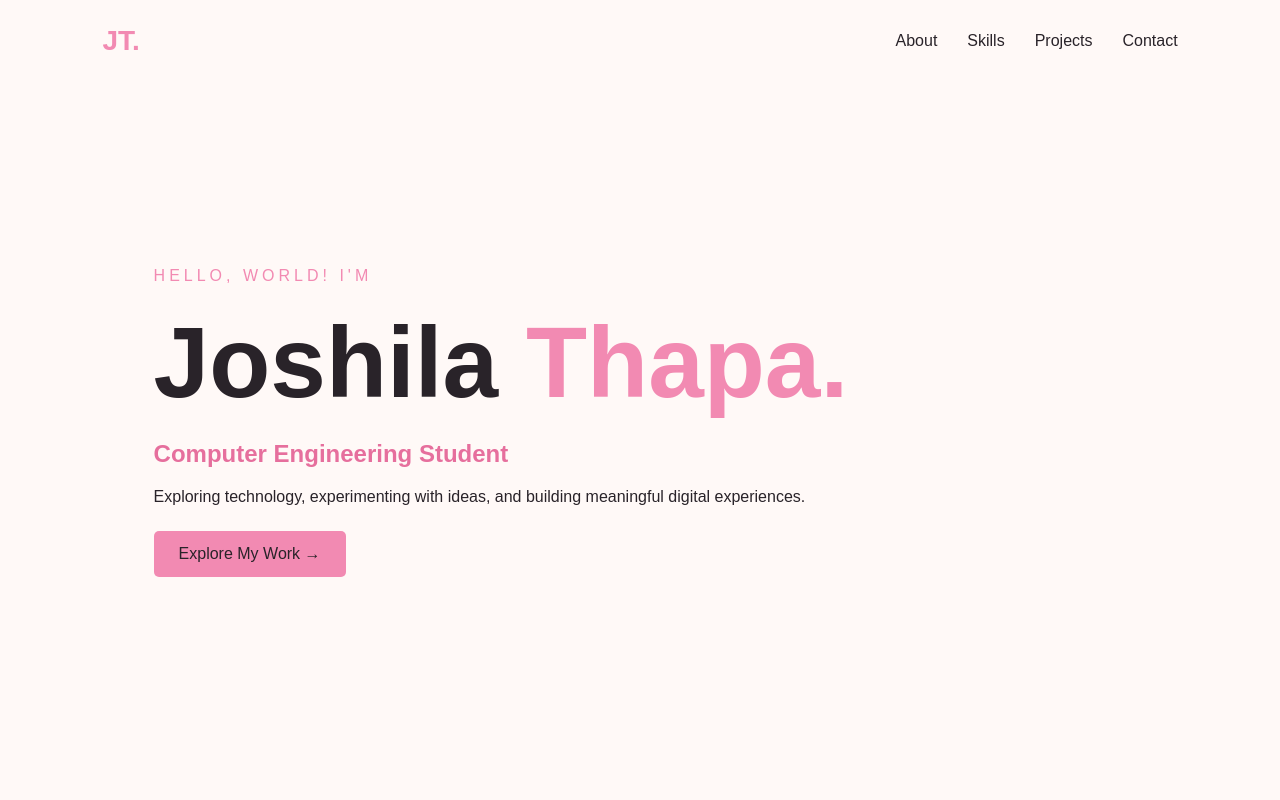
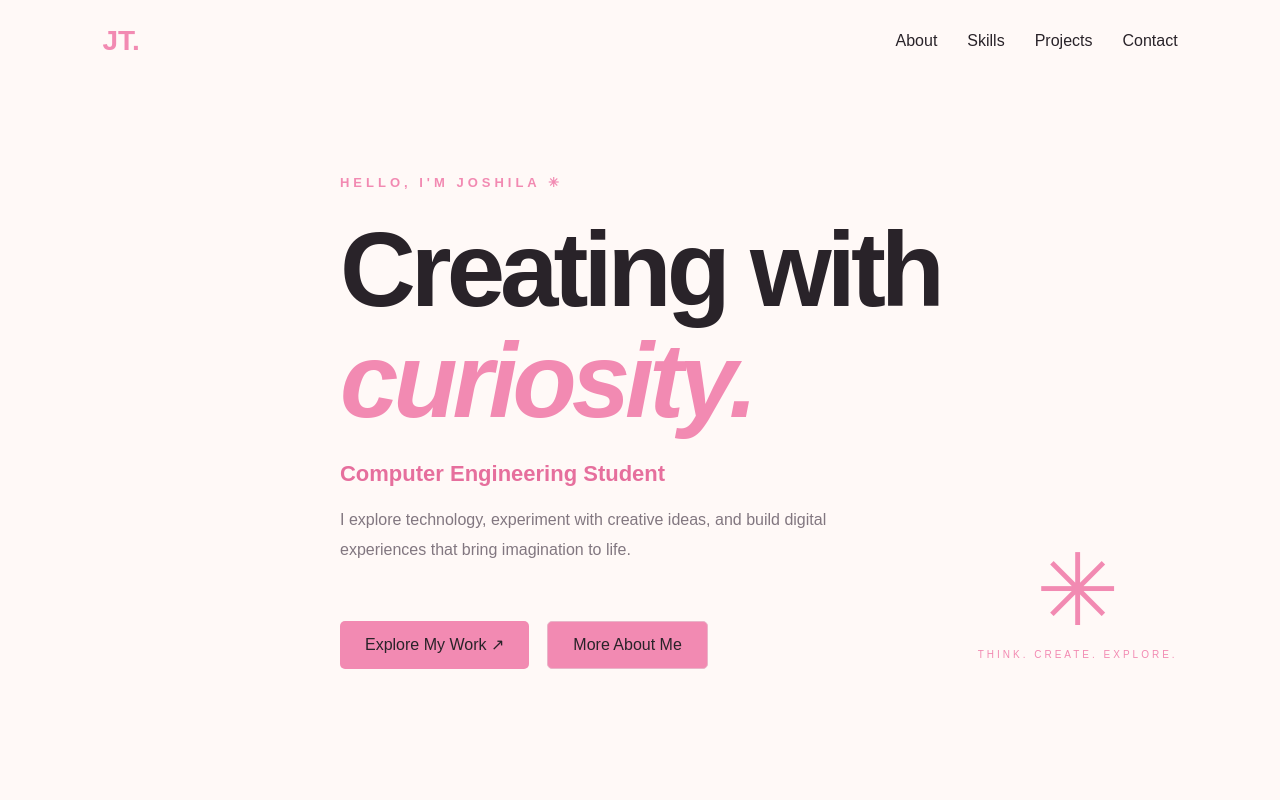
Before and after one commit to joshilamagar22-sketch/Joshila-portfolio, a plain HTML site: page index.html in a window 1280 px wide. Shown: the top 800 px of the page. Drawn offline with Linux system fonts and the light colour scheme.

Commit message:
Build portfolio hero section

```diff
--- a/index.html
+++ b/index.html
@@ -32,19 +32,42 @@
 </header>
 
 <main>
-<section class="hero">
-<p>HELLO, WORLD! I'M</p>
 
-<h1>Joshila <span>Thapa.</span></h1>
+<section class="hero" id="home">
 
-<h2>Computer Engineering Student</h2>
+    <div class="hero-content">
 
-<p>
-Exploring technology, experimenting with ideas,
-and building meaningful digital experiences.
-</p>
+        <p class="eyebrow">HELLO, I'M JOSHILA ✳</p>
 
-<a href="#projects">Explore My Work →</a>
+        <h1>
+            Creating with
+            <span>curiosity.</span>
+        </h1>
+
+        <h2>Computer Engineering Student</h2>
+
+        <p class="hero-description">
+            I explore technology, experiment with creative ideas,
+            and build digital experiences that bring imagination to life.
+        </p>
+
+        <div class="hero-buttons">
+            <a href="#projects" class="primary-btn">
+                Explore My Work ↗
+            </a>
+
+            <a href="#about" class="secondary-btn">
+                More About Me
+            </a>
+        </div>
+
+    </div>
+
+    <div class="hero-decoration">
+        <span>✳</span>
+        <p>THINK. CREATE. EXPLORE.</p>
+    </div>
+
 </section>
 
 <section id="about">
--- a/style.css
+++ b/style.css
@@ -89,3 +89,100 @@ section h2 {
 color: #E66F9D;
 margin-bottom: 25px;
 }
+
+.hero {
+    min-height: 85vh;
+    position: relative;
+    display: flex;
+    justify-content: center;
+    align-items: center;
+    overflow: hidden;
+}
+
+.hero-content {
+    max-width: 850px;
+    position: relative;
+    z-index: 2;
+}
+
+.eyebrow {
+    color: #E66F9D;
+    letter-spacing: 4px;
+    font-size: 13px;
+    font-weight: bold;
+}
+
+.hero h1 {
+    font-size: clamp(55px, 9vw, 105px);
+    line-height: 1.05;
+    margin: 25px 0;
+    letter-spacing: -5px;
+}
+
+.hero h1 span {
+    display: block;
+    color: #F28AB2;
+    font-style: italic;
+}
+
+.hero h2 {
+    font-size: 22px;
+    margin-bottom: 18px;
+}
+
+.hero-description {
+    max-width: 550px;
+    color: #827780;
+    line-height: 1.9;
+}
+
+.hero-buttons {
+    display: flex;
+    gap: 18px;
+    margin-top: 30px;
+    flex-wrap: wrap;
+}
+
+.primary-btn,
+.secondary-btn {
+    padding: 15px 25px;
+    text-decoration: none;
+    border-radius: 5px;
+}
+
+.primary-btn {
+    background: #F28AB2;
+    color: #292329;
+}
+
+.secondary-btn {
+    border: 1px solid #E9B5C9;
+    color: #292329;
+}
+
+.hero-decoration {
+    position: absolute;
+    right: 8%;
+    bottom: 15%;
+    color: #F28AB2;
+    text-align: center;
+}
+
+.hero-decoration span {
+    font-size: 100px;
+}
+
+.hero-decoration p {
+    font-size: 10px;
+    letter-spacing: 3px;
+}
+
+@media (max-width: 700px) {
+    .hero-decoration {
+        display: none;
+    }
+
+    .hero h1 {
+        letter-spacing: -2px;
+    }
+}
```
